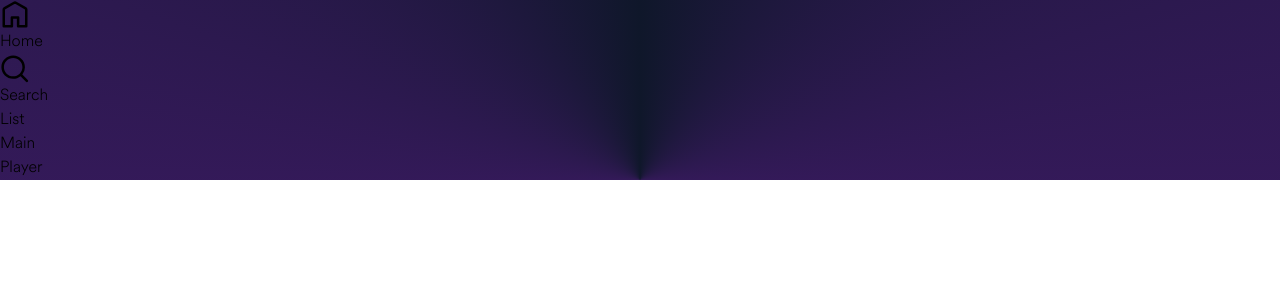
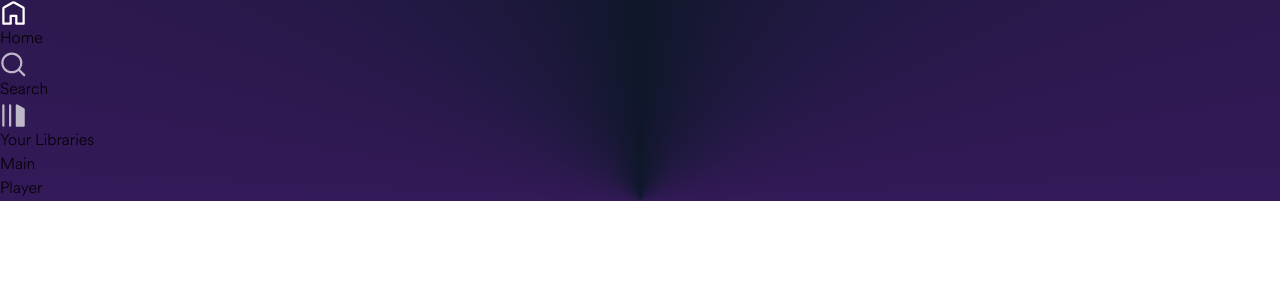
Before and after one commit to Lorgax/Spotify-Clon, a React (Vite) app: page / in a window 1280 px wide. Shown: the top 300 px of the page. Built offline with nearby package versions, Linux system fonts and the light colour scheme.

Commit message:
Change structure

```diff
--- a/index.html
+++ b/index.html
@@ -7,7 +7,7 @@
     <title>Spotify Clon</title>
   </head>
   <body>
-    <div id="root" class="grid grid-cols-3 grid-rows-6 h-screen"></div>
+    <div id="root" class="grid grid-cols-4 grid-rows-6 h-screen"></div>
     <script type="module" src="/src/main.tsx"></script>
   </body>
 </html>
--- a/src/components/icons/HomeIcon.tsx
+++ b/src/components/icons/HomeIcon.tsx
@@ -1,5 +1,5 @@
 
-export const HomeIcon = (props) => (
+export const HomeIcon = (props:any) => (
   <svg
     aria-hidden="true"
     className="Svg-sc-ytk21e-0 bneLcE home-icon"
--- a/src/components/icons/LibrariesIcon.tsx
+++ b/src/components/icons/LibrariesIcon.tsx
@@ -4,6 +4,7 @@ export const LibrariesIcon = (props) => (
     className="Svg-sc-ytk21e-0 bneLcE"
     data-encore-id="icon"
     viewBox="0 0 24 24"
+    fill={props.fill}
     {...props}
   >
     <path d="M3 22a1 1 0 0 1-1-1V3a1 1 0 0 1 2 0v18a1 1 0 0 1-1 1zM15.5 2.134A1 1 0 0 0 14 3v18a1 1 0 0 0 1 1h6a1 1 0 0 0 1-1V6.464a1 1 0 0 0-.5-.866l-6-3.464zM9 2a1 1 0 0 0-1 1v18a1 1 0 1 0 2 0V3a1 1 0 0 0-1-1z" />
--- a/src/components/main/Main.tsx
+++ b/src/components/main/Main.tsx
@@ -1,7 +1,7 @@
 export const Main = () => {
   return (
     <>
-        <main className="col-span-2 row-span-5 bg-[#121212] rounded-md text-white my-2 mx-2 p-3">
+        <main className="col-span-3 row-span-6 bg-[#121212] rounded-md text-white my-2 mx-2 p-3">
             <h2 className="font-bold text-2xl">Main</h2>
         </main>
     </>
--- a/src/components/player/Player.tsx
+++ b/src/components/player/Player.tsx
@@ -1,7 +1,7 @@
 export const Player = () => {
   return (
     <>
-        <footer className="col-span-3 row-span-1 bg-[#121212] rounded-md mb-2 mx-2 text-white p-3">
+        <footer className="col-span-4 row-span-1 bg-[#121212] rounded-md mb-2 mx-2 text-white p-3">
             <h2>Player</h2>
         </footer>
     </>
--- a/src/components/sidebar/Sidebar.tsx
+++ b/src/components/sidebar/Sidebar.tsx
@@ -1,26 +1,37 @@
-import { HomeIcon, SearchIcon } from "../icons";
-
+import { HomeIcon, LibrariesIcon, SearchIcon } from "../icons";
 
 export const Sidebar = () => {
+
   return (
     <>
-        <aside className="col-span-1 row-span-5 bg-[#121212] rounded-md text-white my-2 ms-2 p-3">
+      <div className="grid row-span-6">
+      <aside className="col-span-2 row-span-2 bg-[#121212] rounded-md text-[#ffffffaf] my-2 ms-2 p-5">
           <ul>
               <li>
-                  <a href="" className="flex font-bold items-center">
-                    <HomeIcon className="me-4" width="30px" height="30px" />
+                <a href="" className="flex cursor-pointer font-bold items-center hover:text-white">
+                  <HomeIcon className="me-5 icon" width="27px" height="27px" />
                   Home
                 </a>
               </li>
-                <li>
-                  <a href="" className="flex font-bold items-center">
-                    <SearchIcon className="me-4" width="30px" height="30px" />
+              <li className="mt-5">
+                <a href="" className="flex cursor-pointer font-bold items-center hover:text-white">
+                  <SearchIcon className="me-5 icon" width="27px" height="27px" />
                   Search
                 </a>
               </li>
-                <li>List</li>
           </ul>
       </aside>
+      <aside className="col-span-2 row-span-4 bg-[#121212] rounded-md text-[#ffffffaf] my-2 ms-2 p-5">
+          <ul>
+              <li>
+                <a href="" className="flex cursor-pointer font-bold items-center hover:text-white">
+                  <LibrariesIcon className="me-5 icon" width="27px" height="27px" />
+                  Your Libraries
+                </a>
+              </li>
+          </ul>
+      </aside>
+      </div>
      </>
   )
 }
--- a/src/styles/styles.css
+++ b/src/styles/styles.css
@@ -35,3 +35,12 @@ body {
     background-position: center;
     background-repeat: no-repeat;
 }
+
+a .icon {
+    transition: all .4s ease-in-out;
+    fill: #ffffffaf;
+}
+
+a:hover .icon {
+    fill: white;
+}
```
Lines whose indentation alone changed are shown as unchanged.
